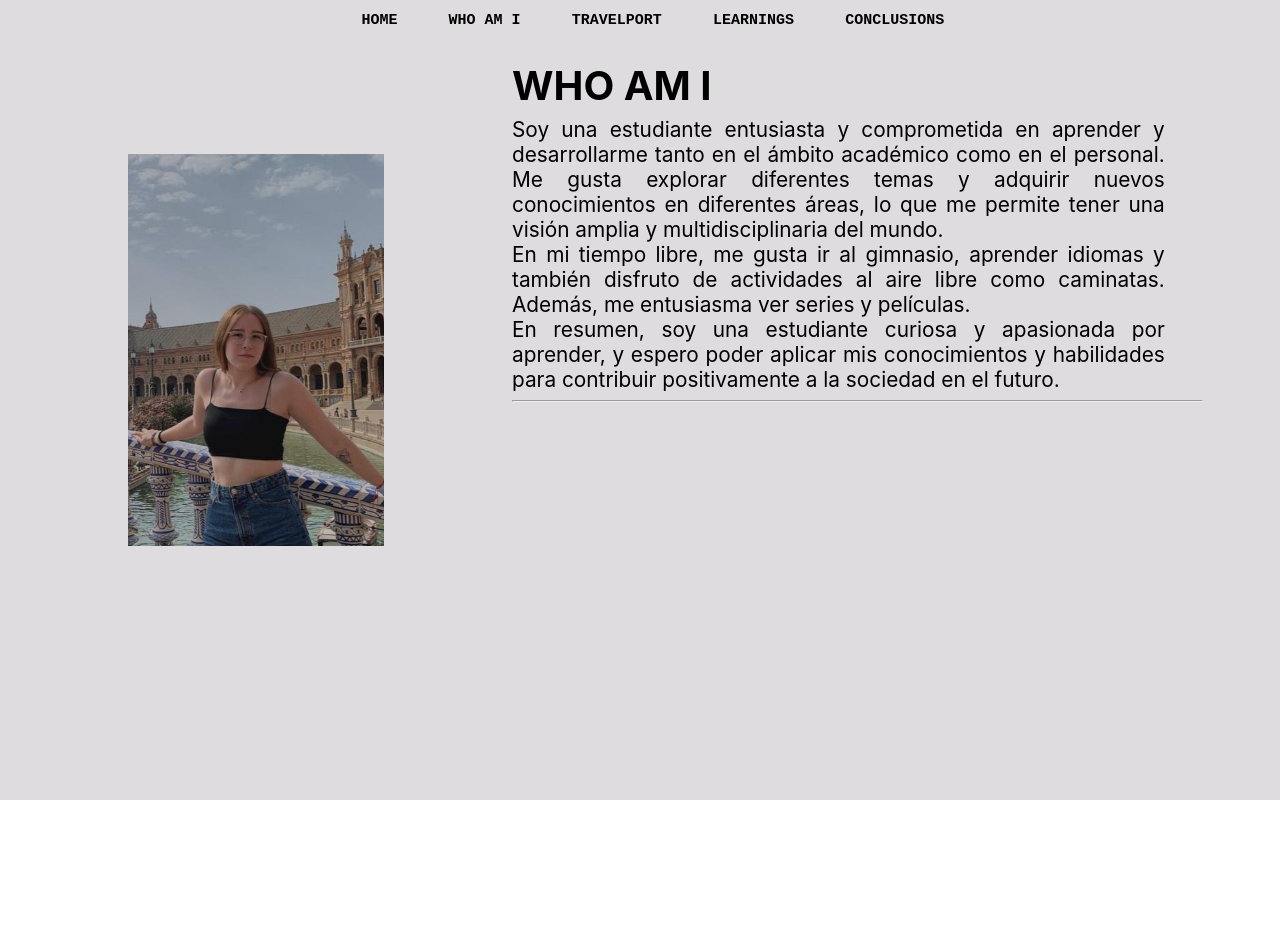
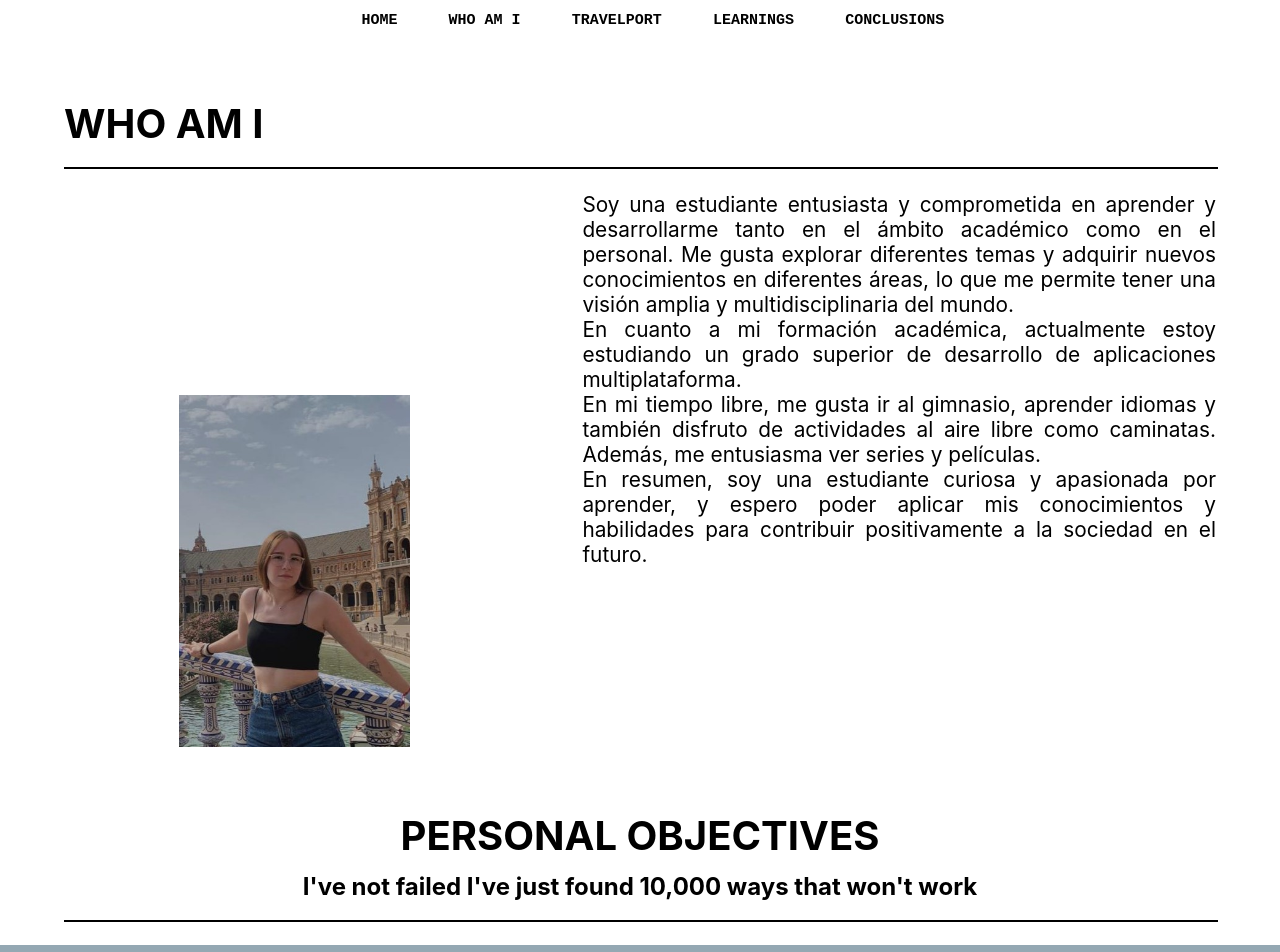
Before and after one commit to akane52/dual, a React (Create React App) app: page /components/WhoAmIPage in a window 1280 px wide. Shown: the top 952 px of the page. Before the commit the page ends 800 px from the top, so only its background shows below. Built offline with nearby package versions, Linux system fonts and the light colour scheme; the HTML template or start-up script is replaced by a standard one.

Commit message:
Who am I page in process

```diff
--- a/src/components/Footer/styles.js
+++ b/src/components/Footer/styles.js
@@ -23,10 +23,10 @@ export const SocialLink = styled.a`
     }
 `
 export const LinkedinLogo = styled.img`
-    width: 20px;
-    height: 20px;
+    width: 25px;
+    height: 25px;
 `
 export const GithubLogo = styled.img`
-    width: 20px;
-    height: 20px;
+    width: 25px;
+    height: 25px;
 `
--- a/src/components/WhoAmIPage/index.jsx
+++ b/src/components/WhoAmIPage/index.jsx
@@ -1,38 +1,39 @@
 import React from "react"
 import NavBar from "../NavBar"
 import foto_lucia from "../../resources/images/lucia_foto.jpg"
+import Footer from "../Footer"
 import {
   IntroductionTitle,
   IntroductionText,
   FirstPageContainer,
   LuciaPhoto,
-  WhoAmITitleAndText,
-  HorizontalLine
+  HorizontalLine,
+  PersonalObjectivesContainer,
+  PersonalObjectivesTitle,
+  PersonalObjectivesSentence
 } from "./styles"
-
-const Wrapper = ({ children }) => (
-  <div style={{ backgroundColor: '#DEDCDE', height: '100vh' }}>
-    {children}
-  </div>
-)
 
 export const WhoAmIPage = () => {
   return (
-    <Wrapper>
+    <div>
       <NavBar />
       <FirstPageContainer>
-        <WhoAmITitleAndText>
           <IntroductionTitle>WHO AM I</IntroductionTitle>
+          <HorizontalLine />
           <IntroductionText>
           Soy una estudiante entusiasta y comprometida en aprender y desarrollarme tanto en el ámbito académico como en el personal. Me gusta explorar diferentes temas y adquirir nuevos conocimientos en diferentes áreas, lo que me permite tener una visión amplia y multidisciplinaria del mundo.
-          {/* <br></br>En cuanto a mi formación académica, actualmente estoy estudiando un grado superior de desarrollo de aplicaciones multiplataforma. */}
+          <br></br>En cuanto a mi formación académica, actualmente estoy estudiando un grado superior de desarrollo de aplicaciones multiplataforma.
           <br></br>En mi tiempo libre, me gusta ir al gimnasio, aprender idiomas y también disfruto de actividades al aire libre como caminatas. Además, me entusiasma ver series y películas.
           <br></br>En resumen, soy una estudiante curiosa y apasionada por aprender, y espero poder aplicar mis conocimientos y habilidades para contribuir positivamente a la sociedad en el futuro.
           </IntroductionText>
-          <HorizontalLine />
-        </WhoAmITitleAndText>
         <LuciaPhoto src={foto_lucia} alt="Lucia foto" />
       </FirstPageContainer>
-    </Wrapper>
+      <PersonalObjectivesContainer>
+        <PersonalObjectivesTitle>PERSONAL OBJECTIVES</PersonalObjectivesTitle>
+        <PersonalObjectivesSentence>I've not failed I've just found 10,000 ways that won't work</PersonalObjectivesSentence>
+        <HorizontalLine />
+      </PersonalObjectivesContainer>
+      <Footer />
+    </div>
   )
 }
--- a/src/components/WhoAmIPage/styles.js
+++ b/src/components/WhoAmIPage/styles.js
@@ -3,12 +3,9 @@ import styled from '@emotion/styled'
 export const FirstPageContainer = styled.div`
     display: flex;
     flex-direction: column;
-    margin-top: 10%;
-`
-export const WhoAmITitleAndText = styled.div`
-    margin-left: 40%;
-    margin-top: -8%;
-    margin-bottom: 10%;
+    margin-top: 5%;
+    margin-left: 5%;
+    margin-right: 5%;
 `
 export const IntroductionTitle = styled.div`
     font-size: 2.5em;
@@ -18,17 +15,39 @@ export const IntroductionTitle = styled.div`
 `
 export const IntroductionText = styled.div`
     font-size: 1.3em;
-    width: 85%;
+    width: 55%;
     text-align: justify;
+    margin-left: 45%;
 `
 export const LuciaPhoto = styled.img`
     width: 20%;
     height: 40%;
-    margin-top: -30%;
+    margin-top: -15%;
     margin-left: 10%;
 `
 
 export const HorizontalLine = styled.hr`
-    margin-right: 10%;
-    color: #654AFF;
+    width: 100%;
+    border: 1px solid black;
+    margin-bottom: 2%;
 `
+export const PersonalObjectivesContainer = styled.div`
+    display: flex;
+    flex-direction: column;
+    margin-top: 5%;
+    margin-left: 5%;
+    margin-right: 5%;
+    align-items: center;
+`
+export const PersonalObjectivesTitle = styled.div`
+    font-size: 2.5em;
+    font-weight: bold;
+    color: black;
+    margin-bottom: 1%;
+`
+export const PersonalObjectivesSentence = styled.div`
+    font-size: 1.5em;
+    font-weight: bold;
+    color: black;
+    margin-bottom: 1%;
+`
```
